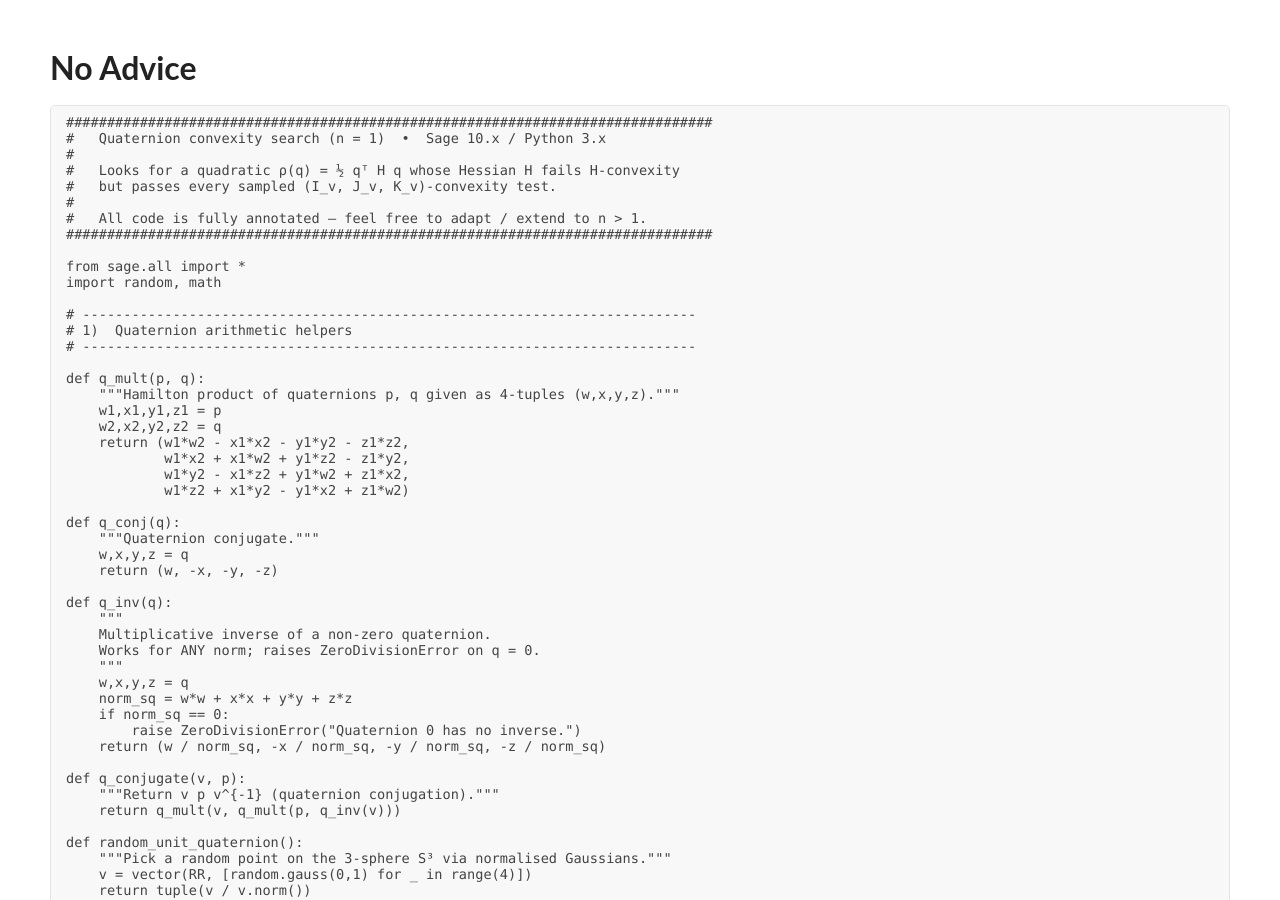
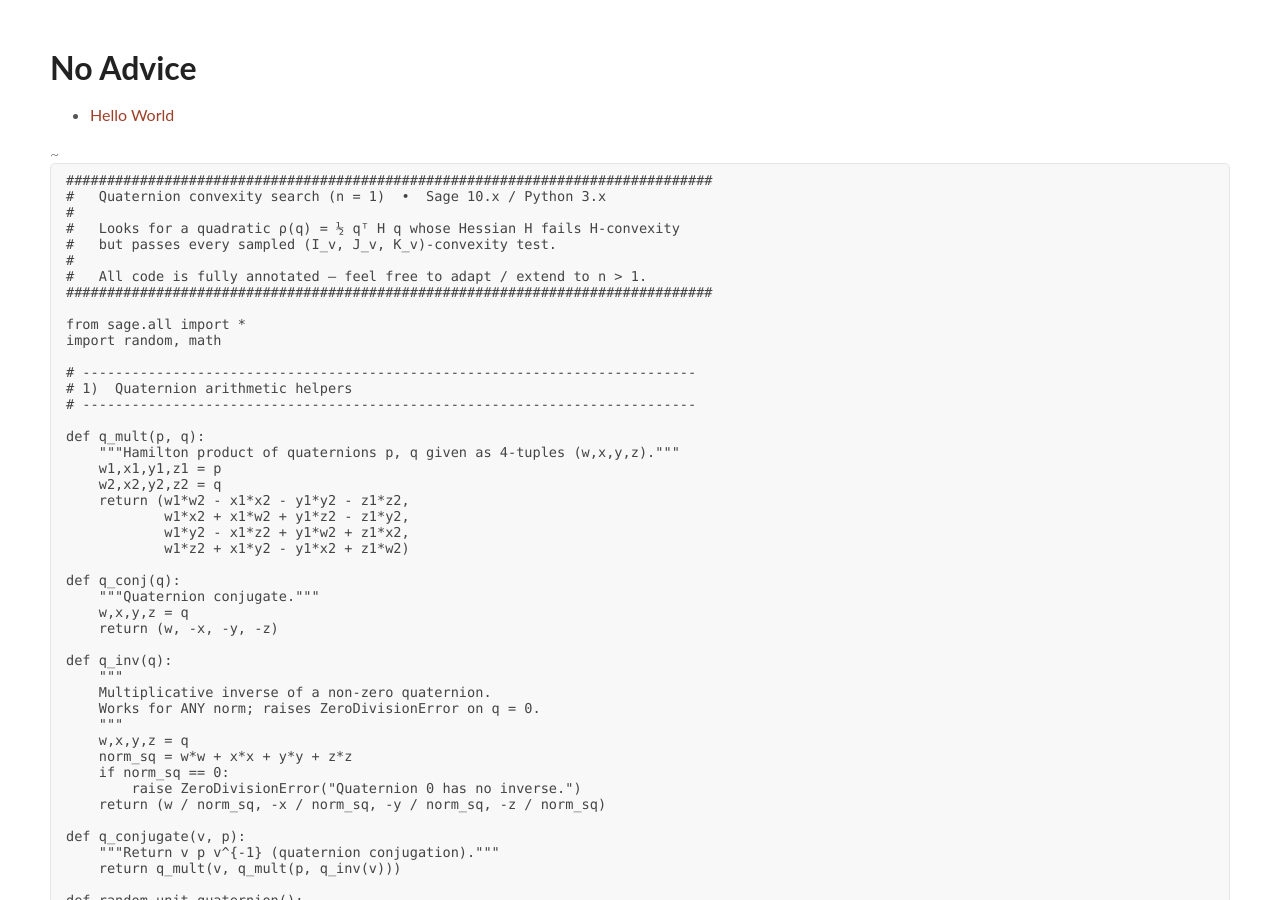
Before and after one commit to skrez/skrez.github.io, a Jekyll site: the page built from ai_generated_code.md, in a window 1280 px wide and 900 px high. Built offline with Jekyll 4.4.1, drawn with Linux system fonts in a browser that asks for light colours; our own code applies the rules of GitHub Pages for plain Markdown files.

Commit message:
testing layout change so posts are seen in sidebar

```diff
--- a/_layouts/default.html
+++ b/_layouts/default.html
@@ -7,6 +7,14 @@
 </head>
 <body>
   <h1><a href="/blog/">{{ site.title }}</a></h1>
+<ul>
+{% for post in site.posts %}
+  <li>
+    <a href="{{ post.url }}">{{ post.title }}</a>
+  </li>
+{% endfor %}
+</ul>
+~
   {{ content }}
 </body>
 </html>
```
